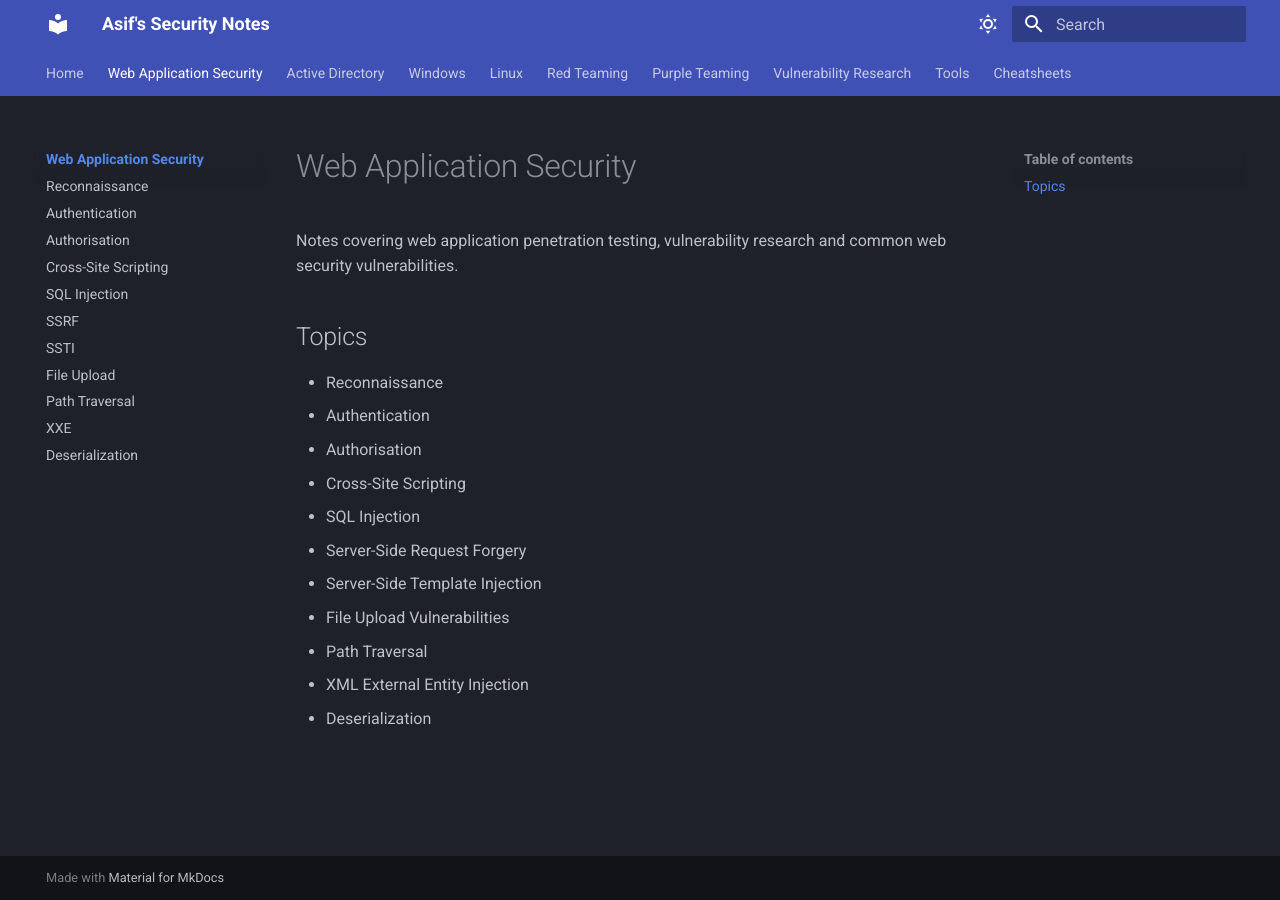
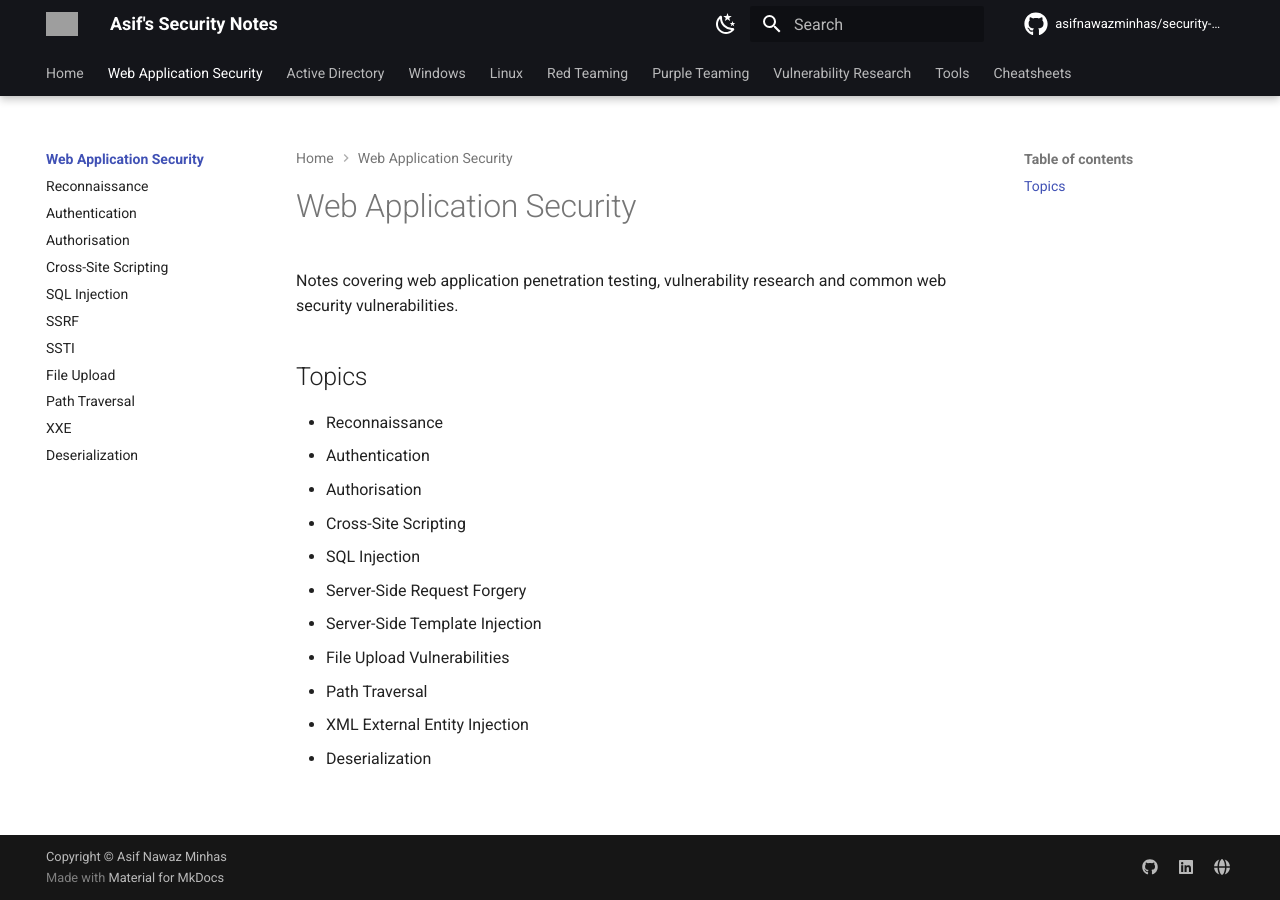
Before and after one commit to asifnawazminhas/security-notes, an MkDocs documentation site: the page built from docs/web/index.md, in a window 1280 px wide. Built offline with MkDocs 1.6.1 and Material for MkDocs 9.7.7, drawn with Linux system fonts in a browser that asks for light colours; comment, search, counter and statistics services are not loaded; grey boxes are pictures that could not be loaded.

Commit message:
Update mkdocs.yml

```diff
--- a/mkdocs.yml
+++ b/mkdocs.yml
@@ -1,30 +1,75 @@
 site_name: Asif's Security Notes
-site_description: Cybersecurity, penetration testing and red team notes
+site_description: Cybersecurity, penetration testing, red teaming and vulnerability research notes
 site_author: Asif Nawaz Minhas
 site_url: https://notes.asifnawazminhas.com/
 
+repo_name: asifnawazminhas/security-notes
+repo_url: https://github.com/asifnawazminhas/security-notes
+
+copyright: Copyright &copy; Asif Nawaz Minhas
+
 theme:
   name: material
+
+  language: en
+
+  logo: assets/logo.svg
+  favicon: assets/favicon.png
+
   features:
+    - navigation.instant
+    - navigation.instant.progress
+    - navigation.tracking
     - navigation.tabs
+    - navigation.tabs.sticky
     - navigation.sections
     - navigation.expand
+    - navigation.path
+    - navigation.indexes
     - navigation.top
-    - navigation.indexes
+    - toc.follow
     - search.suggest
     - search.highlight
+    - search.share
     - content.code.copy
+    - content.code.annotate
 
   palette:
-    - scheme: slate
+    - media: "(prefers-color-scheme: dark)"
+      scheme: slate
+      primary: black
+      accent: cyan
       toggle:
         icon: material/weather-sunny
         name: Switch to light mode
 
-    - scheme: default
+    - media: "(prefers-color-scheme: light)"
+      scheme: default
+      primary: black
+      accent: cyan
       toggle:
         icon: material/weather-night
         name: Switch to dark mode
+
+  icon:
+    repo: fontawesome/brands/github
+
+extra:
+  social:
+    - icon: fontawesome/brands/github
+      link: https://github.com/asifnawazminhas
+      name: GitHub
+
+    - icon: fontawesome/brands/linkedin
+      link: https://www.linkedin.com/in/asifminhasnl/
+      name: LinkedIn
+
+    - icon: fontawesome/solid/globe
+      link: https://asifnawazminhas.com
+      name: Main website
+
+extra_css:
+  - stylesheets/extra.css
 
 plugins:
   - search
@@ -33,13 +78,27 @@ markdown_extensions:
   - admonition
   - attr_list
   - md_in_html
+  - footnotes
+  - tables
+
   - pymdownx.details
+
   - pymdownx.superfences
+
   - pymdownx.highlight:
       anchor_linenums: true
+      line_spans: __span
+      pygments_lang_class: true
+
   - pymdownx.inlinehilite
+
+  - pymdownx.snippets
+
   - pymdownx.tabbed:
       alternate_style: true
+
+  - pymdownx.tasklist:
+      custom_checkbox: true
 
 nav:
   - Home: index.md
```
